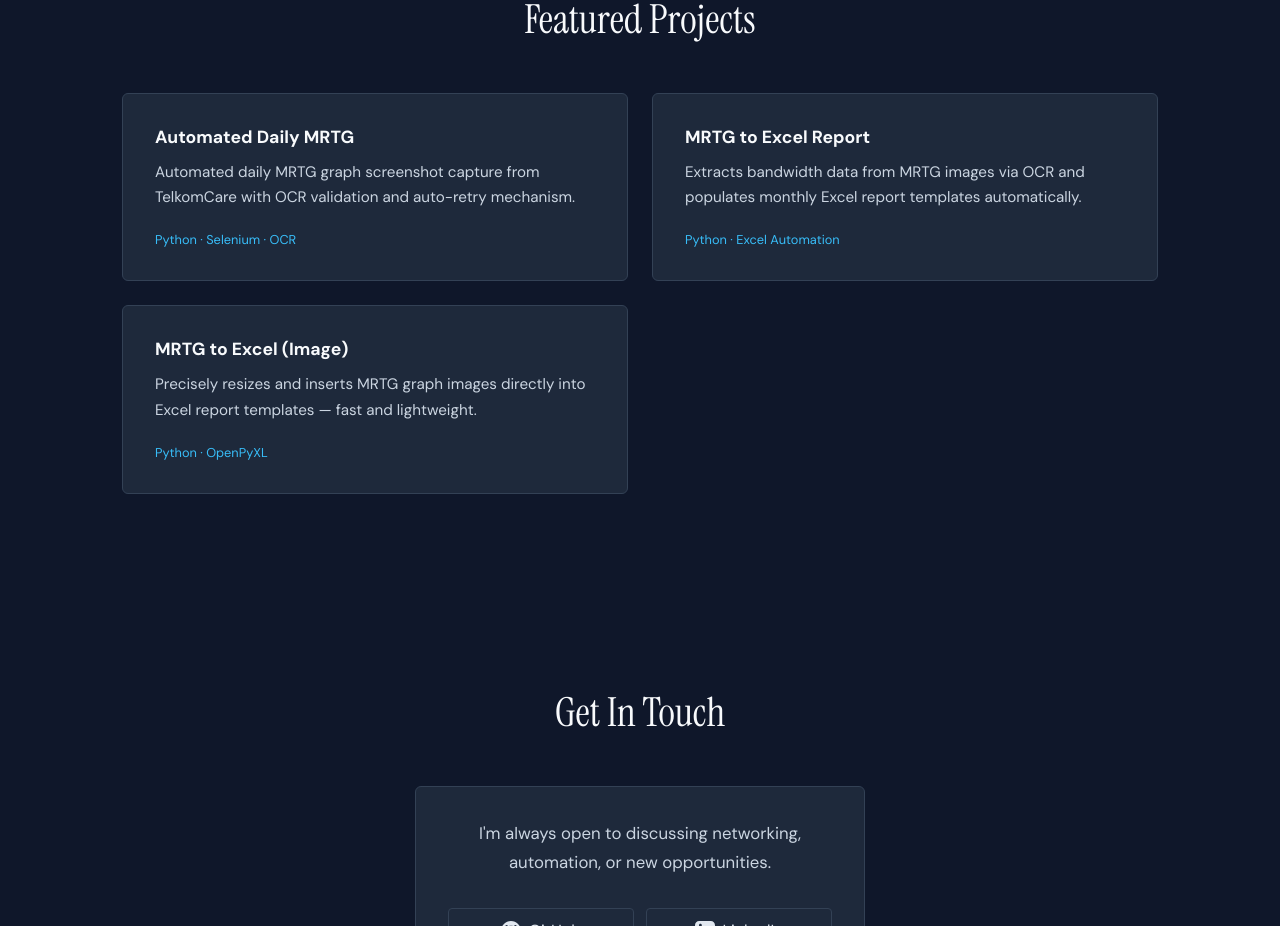
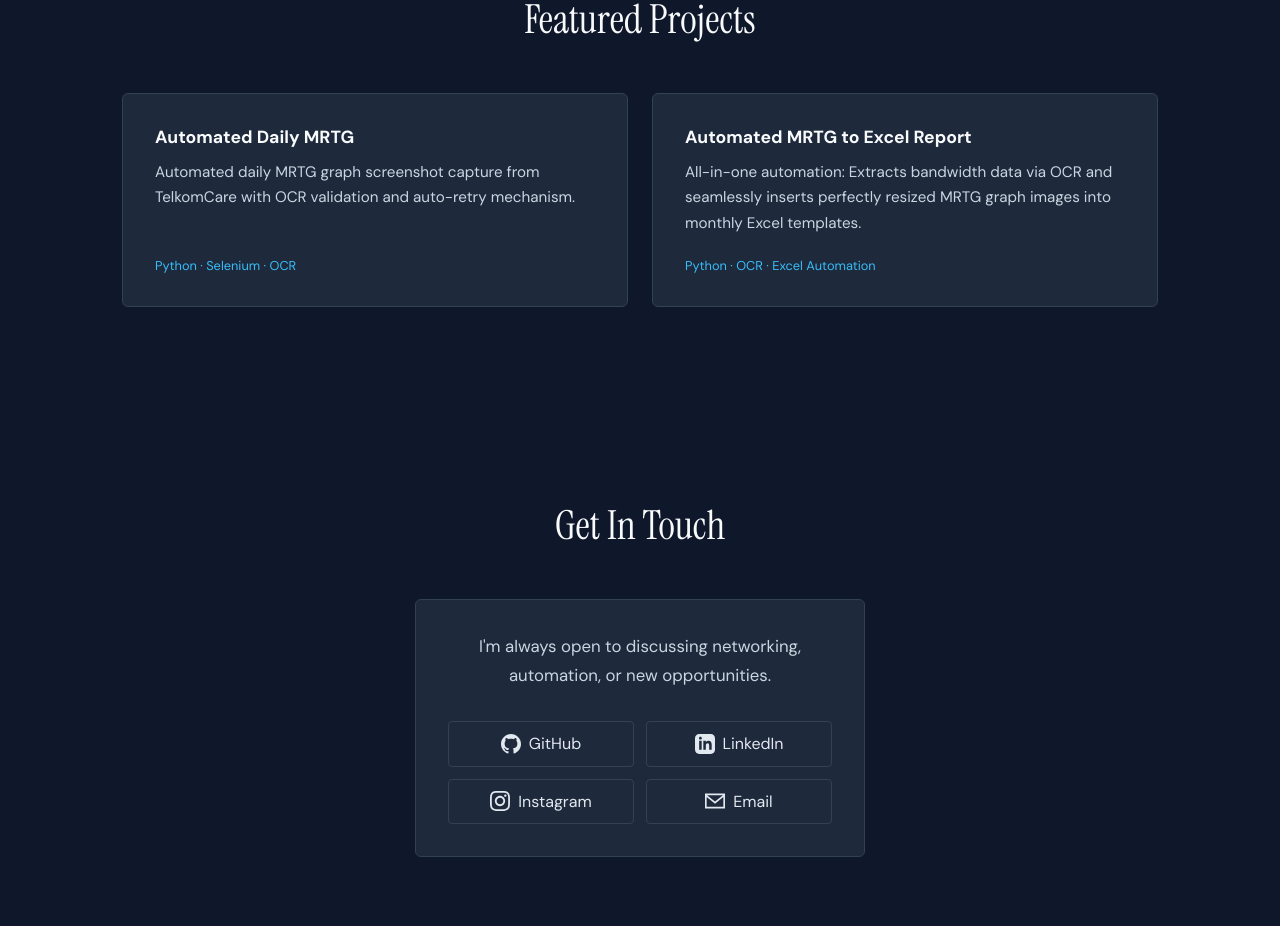
Before and after one commit to mriazh/mriazh.github.io, a React (Vite) app: page / in a window 1280 px wide. Shown: the part 2040-2966 px from the top of the page. Built offline with nearby package versions, Linux system fonts and the light colour scheme.

Commit message:
Update App.jsx

```diff
--- a/src/App.jsx
+++ b/src/App.jsx
@@ -236,14 +236,9 @@ function App() {
               <span className="tech-used">Python · Selenium · OCR</span>
             </a>
             <a href="https://github.com/mriazh/Automated-MRTG-to-Excel-Report" target="_blank" rel="noreferrer" className="project-card card">
-              <h3>MRTG to Excel Report</h3>
-              <p>Extracts bandwidth data from MRTG images via OCR and populates monthly Excel report templates automatically.</p>
-              <span className="tech-used">Python · Excel Automation</span>
-            </a>
-            <a href="https://github.com/mriazh/Automated-MRTG-to-Excel-Report-just_img" target="_blank" rel="noreferrer" className="project-card card">
-              <h3>MRTG to Excel (Image)</h3>
-              <p>Precisely resizes and inserts MRTG graph images directly into Excel report templates — fast and lightweight.</p>
-              <span className="tech-used">Python · OpenPyXL</span>
+              <h3>Automated MRTG to Excel Report</h3>
+              <p>All-in-one automation: Extracts bandwidth data via OCR and seamlessly inserts perfectly resized MRTG graph images into monthly Excel templates.</p>
+              <span className="tech-used">Python · OCR · Excel Automation</span>
             </a>
           </div>
         </section>
```
